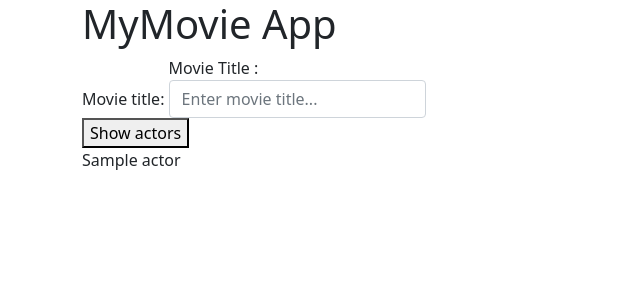
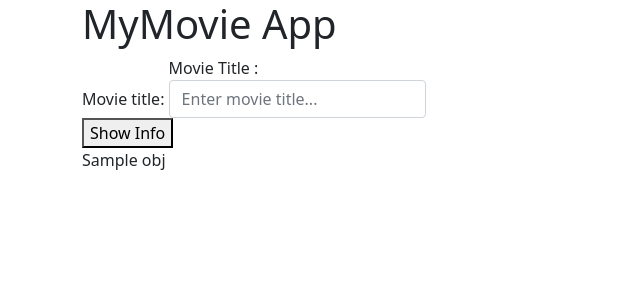
Before and after one commit to HuyPham2101/AI-Movie-Predicting-Game, a Flask app: template templates/index.html in a window 1280 px wide. Shown: the top 300 px of the page, without its empty margins (0-640 px from the left). Run offline with Flask 2, Linux system fonts and the light colour scheme; the template is opened without the code that fills it: most values are stand-ins (such as "Sample title", 1, 10 or a date in 2020); some libraries are stand-ins or nearby versions.

Commit message:
chore(SPARQL) : implement sparql

```diff
--- a/app.py
+++ b/app.py
@@ -1,5 +1,5 @@
 from flask import Flask, render_template, request
-# from flaskwebgui import FlaskUI
+
 from string import Template
 from SPARQLWrapper import SPARQLWrapper, JSON
 import rdflib
@@ -13,16 +13,32 @@ PREFIX : <https://www.themoviedb.org/kaggle-export/>
 SELECT ?actor
 WHERE{?m a :Movie ; :title "$title" ;  :cast/:name?actor.}
 """
+info_query = """
+PREFIX : <https://www.themoviedb.org/kaggle-export/>
+SELECT ?original_lang ?overview ?release_date ?status ?runtime ?budget ?revenue
+    WHERE {
+    ?m a :Movie;
+        :title "$title" ;
+        :original_language ?original_lang ;
+        :release_date ?release_date ;
+        :status ?status ;
+        :runtime ?runtime ;
+        :overview ?overview ;
+        :budget ?budget ;
+        :revenue ?revenue;
+    }
+
+"""
 
 app = Flask(__name__)
 
 
 def query(title):
-    query_string = Template(actor_query).substitute(title=title)
+    query_string = Template(info_query).substitute(title=title)
     sparql.setQuery(query_string)
     sparql.setReturnFormat(JSON)
     results_dict = sparql.query().convert()
-    results = [row['actor']['value'] for row in results_dict['results']['bindings']]
+    results = [obj for obj in results_dict['results']['bindings']]
     return results
 
 
@@ -30,9 +46,9 @@ def query(title):
 def index():
     if request.method == 'POST':
         title = request.form['title']
-        return render_template('index.html', actors=[])
+        return render_template('index.html', info=query(title))
     else:
-        return render_template('index.html', actors=[])
+        return render_template('index.html', info=[])
 
 
 if __name__ == '__main__':
--- a/templates/index.html
+++ b/templates/index.html
@@ -8,5 +8,6 @@
         </label>
     </div>
     <div class="form-group">
-        <button class="btnbtn-primary">Show actors</button></div>
-</form>{% for actor in actors %}<p>{{ actor}}</p>{% endfor%}{% endblock %}
+        <button class="btnbtn-primary">Show Info</button></div>
+</form>
+{% for obj in info %}<p>{{ obj}}</p>{% endfor%}{% endblock %}
```
Also changed, not shown: static/index.css (added).
